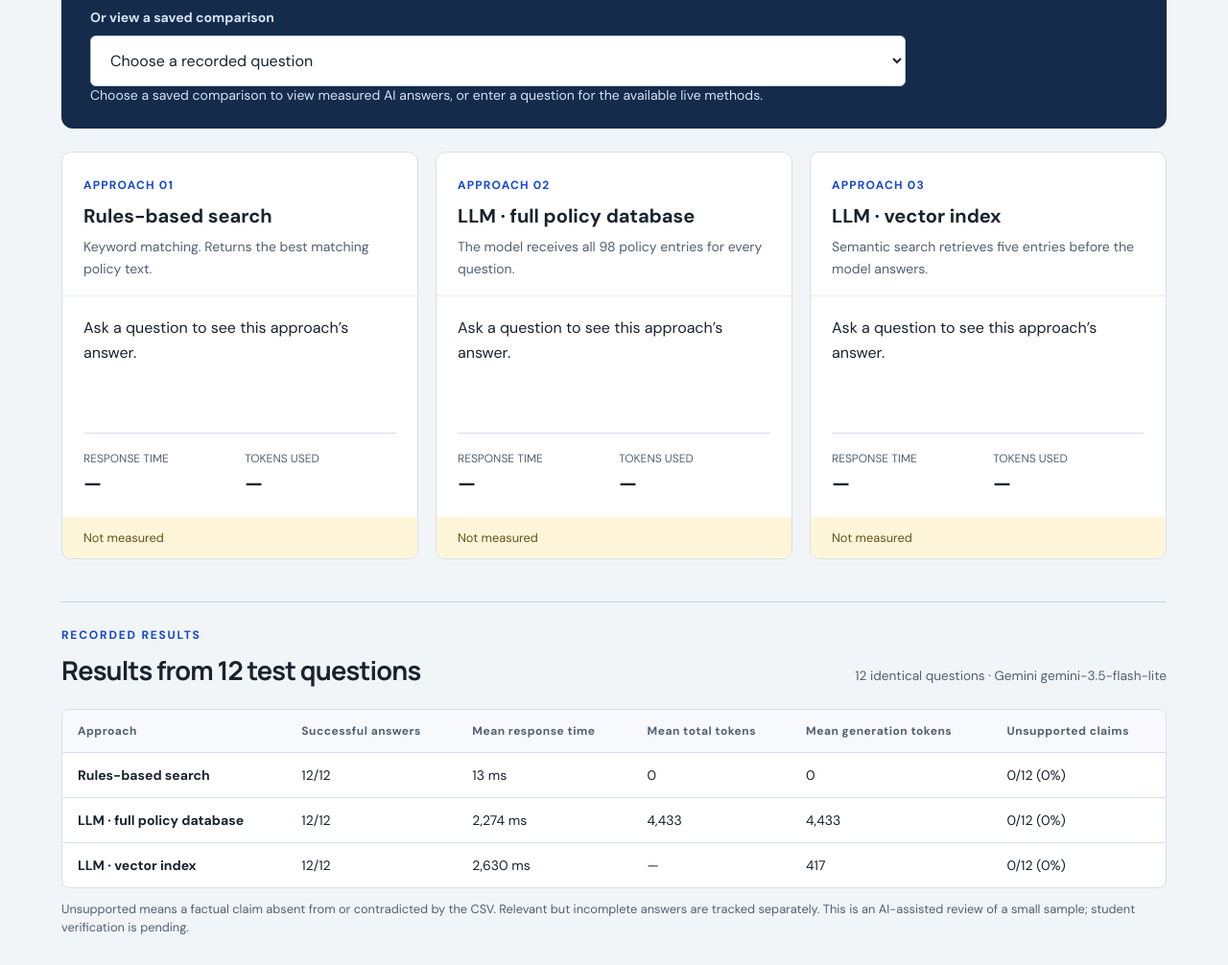
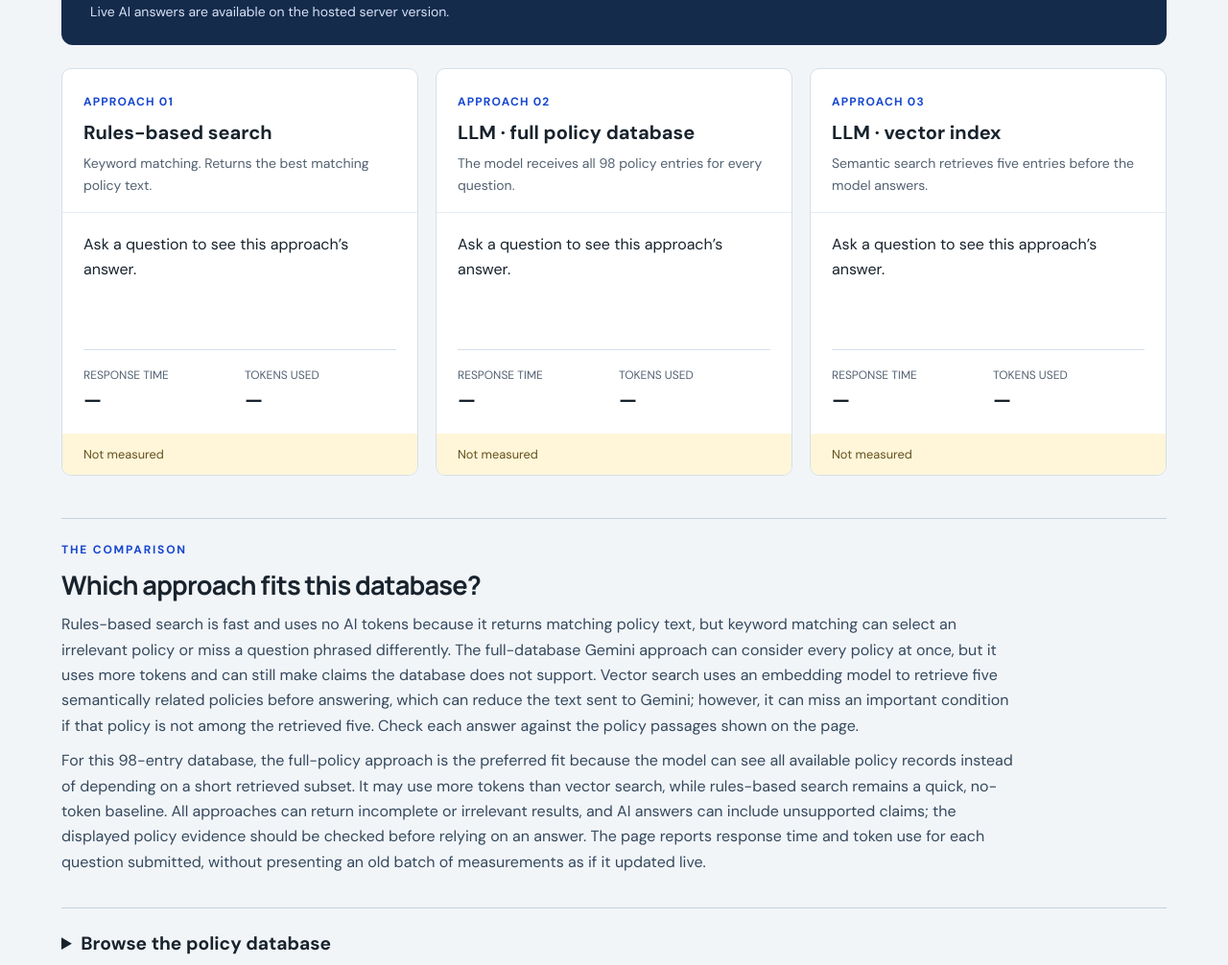
Before and after one commit to Lidha25/company-policy-assistant, a website with bundled scripts: page public/index.html in a window 1280 px wide. Shown: the part 519-1525 px from the top of the page at 96% size. Built offline with nearby package versions, Linux system fonts and the light colour scheme; files whose address does not match are found by name.

Commit message:
option 2 and 3 update

```diff
--- a/public/app.js
+++ b/public/app.js
@@ -2,52 +2,34 @@ import {rulesAnswer} from './rules.js';
 const $=id=>document.getElementById(id), names={rules:'Rules-based search',full:'LLM · full policy database',vector:'LLM · vector index'};
 const descriptions={rules:'Keyword matching. Returns the best matching policy text.',full:'The model receives all 98 policy entries for every question.',vector:'Semantic search retrieves five entries before the model answers.'};
 const escape=text=>String(text??'').replace(/[&<>"']/g,c=>({'&':'&amp;','<':'&lt;','>':'&gt;','"':'&quot;',"'":'&#39;'}[c]));
-let source,benchmark,live=false,ai=false,busy=false;
-function reviewStats(method){
-  const all=(benchmark?.runs||[]).flatMap(run=>run.results).filter(r=>r.method===method&&r.status==='ok');
-  const reviewed=all.filter(r=>r.review==='supported'||r.review==='unsupported');
-  const unsupported=reviewed.filter(r=>r.review==='unsupported').length;
-  return reviewed.length?`${unsupported}/${reviewed.length} (${Math.round(unsupported/reviewed.length*100)}%)`:'Not reviewed';
-}
+let source,live=false,ai=false,busy=false;
 function render(results){$('results').innerHTML=['rules','full','vector'].map((method,i)=>{
   const r=results.find(x=>x.method===method)||{status:'pending',answer:'Ask a question to see this approach’s answer.',policies:[]};
   const ms=r.response_ms==null?'—':r.response_ms<1?'<1 ms':`${Math.round(r.response_ms).toLocaleString()} ms`;
-  return `<article class="card"><div class="card-top"><small>APPROACH 0${i+1}</small><h3>${names[method]}</h3><p>${descriptions[method]}</p></div><div class="card-body"><p class="answer">${escape(r.answer)}</p>${(r.policies||[]).map(p=>`<div class="citation"><strong>${escape(p.title)}</strong>${escape(p.department)} · ${escape(p.id)} · CSV row ${p.csv_row}<blockquote>${escape(p.policy_text)}</blockquote></div>`).join('')}${r.status==='ok'?`<details class="token-details"><summary>Measurement details</summary><p>Unsupported claims in recorded test: ${escape(reviewStats(method))}.</p><p>Input: ${r.input_tokens}; output: ${r.output_tokens}; query embedding: ${r.embedding_tokens??"not reported"}. Thinking: ${r.thinking_tokens??0}; generation total: ${r.generation_tokens??r.total_tokens??"not reported"}. Model: ${escape(r.model)}.</p>${r.index?`<p>Separate index build: ${r.index.build_tokens??"not reported"} tokens, ${Math.round(r.index.build_ms)} ms. Excluded from per-question figures.</p>`:''}</details>`:''}</div><dl class="metrics"><div><dt>RESPONSE TIME</dt><dd>${escape(ms)}</dd></div><div><dt>TOKENS USED</dt><dd>${r.total_tokens==null?'—':Number(r.total_tokens).toLocaleString()}</dd></div></dl><div class="support">${escape(r.review?`AI-assisted review: ${r.review}`:r.support||'Not measured')}</div></article>`;
+  const supportCheck=r.invalid_citation?'Invalid policy citation; answer needs review.':r.status==='ok'?'Not independently verified. Compare each claim with the cited policy text.':r.support||'Not measured';
+  return `<article class="card"><div class="card-top"><small>APPROACH 0${i+1}</small><h3>${names[method]}</h3><p>${descriptions[method]}</p></div><div class="card-body"><p class="answer">${escape(r.answer)}</p>${(r.policies||[]).map(p=>`<div class="citation"><strong>${escape(p.title)}</strong>${escape(p.department)} · ${escape(p.id)} · CSV row ${p.csv_row}<blockquote>${escape(p.policy_text)}</blockquote></div>`).join('')}${r.status==='ok'?`<details class="token-details"><summary>Measurement details</summary><p>Policy support: ${escape(supportCheck)}</p><p>Input: ${r.input_tokens??"not reported"}; output: ${r.output_tokens??"not reported"}; query embedding: ${r.embedding_tokens??"not reported"}. Thinking: ${r.thinking_tokens??0}; generation total: ${r.generation_tokens??r.total_tokens??"not reported"}. Model: ${escape(r.model??"not reported")}.</p>${r.index?`<p>Separate index build: ${r.index.build_tokens??"not reported"} tokens, ${Math.round(r.index.build_ms)} ms. Excluded from per-question figures.</p>`:''}</details>`:''}</div><dl class="metrics"><div><dt>RESPONSE TIME</dt><dd>${escape(ms)}</dd></div><div><dt>TOKENS USED</dt><dd>${r.total_tokens==null?'—':Number(r.total_tokens).toLocaleString()}</dd></div></dl><div class="support">${escape(r.review?`AI-assisted review: ${r.review}`:r.support||'Not measured')}</div></article>`;
 }).join('');}
 function library(query=''){const matches=source.policies.filter(p=>JSON.stringify(p).toLowerCase().includes(query.toLowerCase()));$('policy-list').innerHTML=matches.map(p=>`<article class="policy"><h3>${escape(p.title)}</h3><div class="muted">${escape(p.id)} · ${escape(p.department)} · ${escape(p.category)}</div><p>${escape(p.policy_text)}</p></article>`).join('')||'<p>No policies match your search.</p>';}
-function summary(){
-  const rows=['rules','full','vector'].map(method=>{
-    const all=(benchmark.runs||[]).flatMap(r=>r.results).filter(r=>r.method===method&&r.status==='ok');
-    const average=key=>all.length&&all.every(r=>Number.isFinite(r[key]))?Math.round(all.reduce((s,r)=>s+r[key],0)/all.length).toLocaleString():'—';
-    const generation=all.length&&all.every(r=>Number.isFinite(r.generation_tokens??r.total_tokens))?Math.round(all.reduce((s,r)=>s+(r.generation_tokens??r.total_tokens),0)/all.length).toLocaleString():'—';
-    return `<tr><th scope="row">${names[method]}</th><td>${all.length}/${benchmark.runs.length}</td><td>${average('response_ms')} ms</td><td>${average('total_tokens')}</td><td>${generation}</td><td>${escape(reviewStats(method))}</td></tr>`;
-  }).join('');
-  $('benchmark-summary').innerHTML=`<div class="table-wrap"><table class="results-table"><thead><tr><th scope="col">Approach</th><th scope="col">Successful answers</th><th scope="col">Mean response time</th><th scope="col">Mean total tokens</th><th scope="col">Mean generation tokens</th><th scope="col">Unsupported claims</th></tr></thead><tbody>${rows}</tbody></table></div>`;
-}
 async function compare(question){
   if(busy)return;busy=true;$('ask').disabled=true;const results=[];render(results);
   try{for(const method of ['rules','full','vector']){
     $('status').textContent=`Running ${names[method]}…`;
     if(method==='rules'&&!live)results.push(rulesAnswer(question,source.policies));
-    else if(!live||(!ai&&method!=='rules'))results.push({method,status:'unavailable',answer:'Live AI answers require the local server with a Gemini API key. Use the saved comparison picker to view recorded answers.',policies:[],support:'Not run; no metrics estimated'});
+    else if(!live||(!ai&&method!=='rules'))results.push({method,status:'unavailable',answer:'Live AI answers are unavailable here. Open the hosted server version to compare all three approaches.',policies:[],support:'Not run; no metrics estimated'});
     else{try{const response=await fetch('api/answer',{method:'POST',headers:{'Content-Type':'application/json'},body:JSON.stringify({method,question})});const body=await response.json();if(!response.ok)throw new Error(body.error);results.push(body);}catch(e){results.push({method,status:'error',answer:e.message,policies:[],support:'Request failed; excluded from measurements'});}}
     render(results);
   }$('status').textContent=live&&ai?'Comparison complete. Check each answer against its policy evidence.':'Keyword search is live. AI measurements are pending an API connection.';
   }finally{busy=false;$('ask').disabled=false;}
 }
 try{
-  source=await(await fetch('data.json')).json(); benchmark=await(await fetch('benchmark.json')).json();
+  source=await(await fetch('data.json')).json();
   try{const response=await fetch('api/status');if(response.ok){const status=await response.json();live=status.live;ai=status.ai_ready;if(status.student)$('student').textContent=status.student;}}catch{}
   if(source.student)$('student').textContent=source.student;
-  $('policy-count').textContent=source.policies.length;library();summary();
+  $('policy-count').textContent=source.policies.length;library();
   $('comparison-text').innerHTML=source.comparison.map(p=>`<p>${escape(p)}</p>`).join('');
-  $('methodology').textContent=`${benchmark.runs.length} identical questions · Gemini ${escape(benchmark.runs.flatMap(r=>r.results).find(r=>r.method==='full'&&r.status==='ok')?.model||'')}`;
-  $('review-note').textContent=`Unsupported means a factual claim absent from or contradicted by the CSV. Relevant but incomplete answers are tracked separately. This is an AI-assisted review of a small sample; student verification is pending.`;
-  $('test-case').innerHTML='<option value="">Choose a recorded question</option>'+(benchmark.runs||[]).map((r,i)=>`<option value="${i}">${escape(r.question)}</option>`).join('');
-  $('test-case').addEventListener('change',e=>{if(e.target.value==='')return;const run=benchmark.runs[Number(e.target.value)];$('question').value=run.question;render(run.results);$('status').textContent=`Recorded run: ${benchmark.created_at}. ${run.expected}`;});
   $('question-form').addEventListener('submit',e=>{e.preventDefault();compare($('question').value.trim());});
   document.querySelectorAll('[data-question]').forEach(button=>button.addEventListener('click',()=>{$('question').value=button.dataset.question;compare(button.dataset.question);}));
   $('policy-search').addEventListener('input',e=>library(e.target.value));
   render([]);
-  $('status').textContent=live&&ai?'Enter a policy question to compare the three approaches. AI methods run only when you submit a question.':'Choose a saved comparison to view measured AI answers, or enter a question for the available live methods.';
+  $('status').textContent=live&&ai?'Enter a policy question to compare the three approaches.':'Live AI answers are available on the hosted server version.';
 }catch(e){$('status').textContent='Unable to load policies: '+e.message;}
--- a/public/data.json
+++ b/public/data.json
@@ -787,7 +787,7 @@
     }
   ],
   "comparison": [
-    "Across 12 questions from the 98 policy records, rules-based search averaged 13 ms with zero AI tokens, the full-database Gemini approach averaged 2.27 seconds and 4,433 generation tokens, and vector retrieval averaged 2.63 seconds and 417 generation tokens. Gemini did not report embedding token counts, so total vector tokens are unknown; index construction took 6.77 seconds and is excluded from question times. AI-assisted review found no unsupported factual claims in these samples. However, keyword search returned an irrelevant policy for the internet-payment question and did not clearly identify two missing numeric details. Vector retrieval omitted the password-complexity requirement. These results distinguish factual support from relevance and completeness.",
-    "For this small database, I prefer Gemini with the full policy text: it was faster in this sample and gave complete answers to the missing-information questions. Vector retrieval used about 91% fewer generation tokens, which may help as the database grows, but its embedding usage was unavailable and it missed one policy condition. These are 12 AI-assisted reviewed examples collected across resumed runs, not a guarantee of future accuracy; student verification of the support review is still needed. Both AI approaches rejected the instruction to invent 100 vacation days."
+    "Rules-based search is fast and uses no AI tokens because it returns matching policy text, but keyword matching can select an irrelevant policy or miss a question phrased differently. The full-database Gemini approach can consider every policy at once, but it uses more tokens and can still make claims the database does not support. Vector search uses an embedding model to retrieve five semantically related policies before answering, which can reduce the text sent to Gemini; however, it can miss an important condition if that policy is not among the retrieved five. Check each answer against the policy passages shown on the page.",
+    "For this 98-entry database, the full-policy approach is the preferred fit because the model can see all available policy records instead of depending on a short retrieved subset. It may use more tokens than vector search, while rules-based search remains a quick, no-token baseline. All approaches can return incomplete or irrelevant results, and AI answers can include unsupported claims; the displayed policy evidence should be checked before relying on an answer. The page reports response time and token use for each question submitted, without presenting an old batch of measurements as if it updated live."
   ]
 }
--- a/public/index.html
+++ b/public/index.html
@@ -2,9 +2,8 @@
 <html lang="en"><head><meta charset="utf-8"><meta name="viewport" content="width=device-width, initial-scale=1"><title>Policy Lab · Company Policy Assistant</title><link rel="icon" href="favicon.svg"><link rel="stylesheet" href="style.css"></head>
 <body><header><a class="brand" href="./"><span class="brand-icon">P</span> POLICY LAB</a><span id="student">Company Policy Assistant</span><span class="course">AI in Accounting & Business</span></header>
 <main><section class="intro"><div><div class="eyebrow">ONE DATABASE. THREE APPROACHES.</div><h1>Ask a question.<br>Compare the evidence.</h1><p>Explore how keyword search and two AI approaches answer questions from the same company policies.</p></div><aside><strong id="policy-count">98</strong><span>policy entries</span><small>Source: company_policies.csv</small></aside></section>
-<section class="workspace"><form id="question-form"><label for="question">Your policy question</label><div class="question-row"><input id="question" maxlength="1500" required value="How many days per week can I work remotely?" autocomplete="off"><button id="ask" type="submit">Compare answers</button></div></form><div class="examples"><span>Try a question</span><button data-question="How often must I change my password?">Passwords</button><button data-question="When must I submit travel expense receipts?">Travel expenses</button><button data-question="How much does the company pay for home internet?">Missing information</button></div><div class="recorded-picker"><label for="test-case">Or view a saved comparison</label><select id="test-case"><option value="">Choose a recorded question</option></select></div><div id="status" role="status">Loading policy database…</div></section>
+<section class="workspace"><form id="question-form"><label for="question">Your policy question</label><div class="question-row"><input id="question" maxlength="1500" required value="How many days per week can I work remotely?" autocomplete="off"><button id="ask" type="submit">Compare answers</button></div></form><div class="examples"><span>Try a question</span><button data-question="How often must I change my password?">Passwords</button><button data-question="When must I submit travel expense receipts?">Travel expenses</button><button data-question="How much does the company pay for home internet?">Missing information</button></div><div id="status" role="status">Loading policy database…</div></section>
 <section id="results" class="cards" aria-label="Comparison results" aria-live="polite"></section>
-<section class="evaluation" aria-labelledby="evaluation-title"><div class="evaluation-heading"><div><div class="eyebrow">RECORDED RESULTS</div><h2 id="evaluation-title">Results from 12 test questions</h2></div><p id="methodology"></p></div><div id="benchmark-summary"></div><p class="review-note" id="review-note"></p></section>
 <section class="comparison"><div class="eyebrow">THE COMPARISON</div><h2>Which approach fits this database?</h2><div id="comparison-text"></div></section>
 <details class="library"><summary>Browse the policy database</summary><label for="policy-search">Find a policy</label><input id="policy-search" placeholder="Search title, text, department or category"><div id="policy-list"></div></details>
 <footer>Answers are limited to the supplied CSV. Department labels are source metadata, not assumed eligibility rules. <span id="run-note"></span></footer></main><script type="module" src="app.js"></script></body></html>
```
Also changed, not shown: COMPARISON.md (+2 -2 lines), dist/app.js, dist/data.json, dist/index.html.
